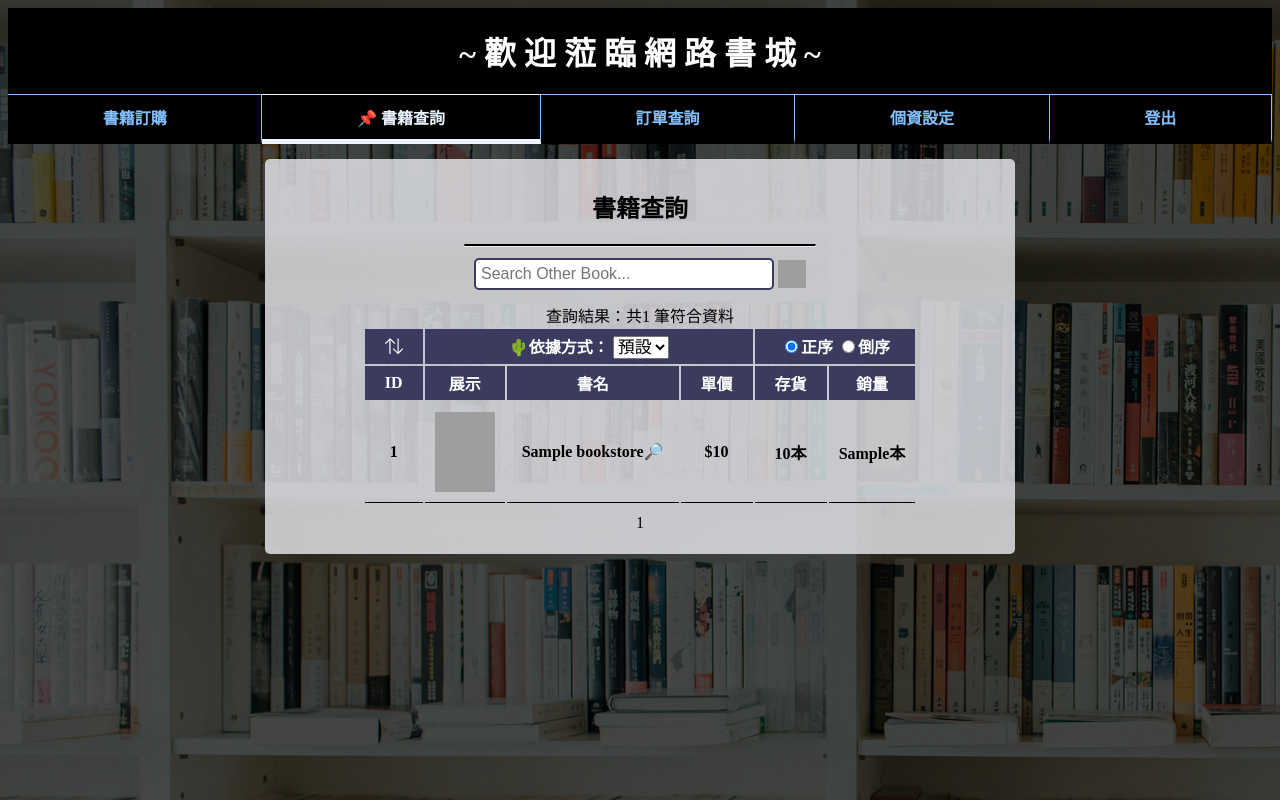
After one commit to Jin-1029-Sec/BookStore-Test, a PHP site: page /book_search.php?txt=all in a window 1280 px wide. The commit adds this page. Run offline with PHP 8.4, Linux system fonts and the light colour scheme; tables that the repository leaves empty or names only in its code hold one stand-in row (values such as "Sample post"); grey boxes are pictures that could not be loaded.

Commit message:
Add files via upload

```diff
--- a/bookstore/admin_order_data.php
+++ b/bookstore/admin_order_data.php
@@ -16,7 +16,7 @@ $date1 = "2022-12-01";
 $date2 = date('Y-m-d');
 $sort = "order_id"; #預設排序方式
 $sort2 = "asc";
-$page_row_num = 5; #每頁筆數
+$page_row_num = 10; #每頁筆數
 $now_page = 1; #目前頁數
 //if翻頁，更新頁數
 if (isset($_GET['page'])) {
@@ -144,7 +144,7 @@ $total_pages = ceil($total_row / $page_row_num); #總頁數
                 <?php if ($now_page > 1) { #不是首頁
                 ?>
                     <td><a class="btn_BlueWhite" href="admin_order_data.php?page=1<?php echo "&sort2=" . $sort2 . "&sort=" . $sort ?>">第一頁</a></td>
-                    <td><a class="btn_BlueWhite" href="aadmin_order_data.php?page=<?php echo ($now_page - 1) . "&sort2=" . $sort2 . "&sort=" . $sort ?>">上一頁</a></td>
+                    <td><a class="btn_BlueWhite" href="admin_order_data.php?page=<?php echo ($now_page - 1) . "&sort2=" . $sort2 . "&sort=" . $sort ?>">上一頁</a></td>
                 <?php } ?>
                 <?php if ($now_page < $total_pages) { #不是末頁
                 ?>
--- /dev/null
+++ b/bookstore/book_search.php
@@ -0,0 +1,183 @@
+<?php
+session_start();
+#登出
+if (isset($_GET["logout"]) && ($_GET["logout"] == "true")) {
+    unset($_SESSION["user_num"]);
+    unset($_SESSION["login_user"]);
+    unset($_SESSION["user_id"]);
+    unset($_SESSION["user_add"]);
+    unset($_SESSION["user_rank"]);
+    header("Location:index.php");
+}
+#------------------------------------------------------------
+include("condb.php");
+
+#------------------------------------------------------------
+$page_row_num = 10; #每頁筆數
+$now_page = 1; #目前頁數
+//if翻頁，更新頁數
+$sort = "book_id";
+$sort2 = "asc";
+$txt = "all";
+
+if (isset($_GET['page'])) {
+    $now_page = $_GET['page'];
+    $sort = $_GET['sort'];
+    $sort2 = $_GET['sort2'];
+    $txt = $_GET["txt"];
+}
+if (isset($_POST["action"]) && ($_POST["action"] == "go_sort")) {
+    $sort = $_POST["sort"];
+    if ($_POST["sort2"] == 1)
+        $sort2 = " asc";
+    else
+        $sort2 = " desc";
+}
+if (isset($_POST["action"]) && ($_POST["action"] == "search")) {
+    header("Location: book_search.php?txt=" . $_POST["search"]);
+}
+if ($_GET["txt"] == "all" || isset($_GET["txt"]) == FALSE)
+    $select_tb = "SELECT * FROM bookstore ORDER BY " . $sort . " " . $sort2;
+else
+    $select_tb = "SELECT * FROM bookstore WHERE book_name LIKE '%" . $_GET["txt"] . "%' ORDER BY " . $sort . " " . $sort2;
+$page_startRow = ($now_page - 1) * $page_row_num; #本頁開始筆數
+
+$select_tb_limit = $select_tb . " LIMIT " . $page_startRow . ", " . $page_row_num; #限制每頁筆數
+$result = mysqli_query($db_link, $select_tb_limit);
+$all_result = mysqli_query($db_link, $select_tb);
+$total_row = mysqli_num_rows($all_result); #總筆數
+$total_pages = ceil($total_row / $page_row_num); #總頁數
+//---------
+if ($total_row == 0)
+    echo "<script>alert('查無結果，請重新查詢');location.href='book_search.php?txt=all';</script>";
+?>
+<!----------------------5A7G0002(╯‵□′)╯︵┴─┴ -------------------------->
+<html>
+
+<head>
+    <meta http-equiv="Content-Type" content="text/html; charset=utf-8" />
+    <link rel="stylesheet" type="text/css" href="style.css">
+    <title>書城管理系統</title>
+</head>
+<!----------------------5A7G0002(╯‵□′)╯︵┴─┴ -------------------------->
+
+<body>
+    <style>
+        .tb_page {
+            font-size: 16px;
+        }
+
+        .tb_page td {
+            padding: 5px;
+            margin: 5px;
+        }
+    </style>
+    <!----------------------5A7G0002(╯‵□′)╯︵┴─┴ -------------------------->
+    <div class="admin_a">
+        <div class="menu_title">~ 歡 迎 蒞 臨 網 路 書 城 ~</div>
+        <nav class="menu">
+            <a href='bookstore.php?txt=all' class='menu_item'>書籍訂購</a>
+            <a style="color:#ECF5FF;" href="book_search.php" class="menu_item_in">📌 書籍查詢</a>
+            <a href='order_search.php' class='menu_item'>訂單查詢</a>
+            <a href="member_page.php" class="menu_item">個資設定</a>
+            <a href='?logout=true' class='menu_item'>登出</a>
+        </nav>
+        <div class="b">
+            <h2>書籍查詢</h2>
+            <hr style="border-top:2px solid black;width:350px;">
+
+            <div class="search2">
+                <table>
+                    <form action="" method="POST" name="search">
+                        <td><input type="text" name="search" placeholder="Search Other Book..." /></td>
+                        <td><input type="submit" name="btn_search" value=""></td>
+                        <input name="action" type="hidden" value="search">
+                    </form>
+                </table>
+            </div>
+            查詢結果：共<?php echo $total_row; ?> 筆符合資料
+
+            <!----------------------5A7G0002(╯‵□′)╯︵┴─┴ -------------------------->
+            <div class="tb_show">
+                <table>
+                    <form action="" method="post" name="formsort" id="formsort">
+                        <tr>
+                            <th class="sort">
+                                <input name="action" type="hidden" value="go_sort">
+                                <input type="submit" name="button" value="">
+                            </th>
+                            <th colspan="3">🌵依據方式：
+                                <select name="sort">
+                                    <option value="book_id" selected>預設</option>
+                                    <option value="book_price">單價</option>
+                                    <option value="book_stock">存貨</option>
+                                    <option value="book_sales">銷量</option>
+                                </select>
+                            </th>
+                            <th colspan="2">
+                                <input type="radio" name="sort2" value=1 checked>正序
+                                <input type="radio" name="sort2" value=2>倒序
+                            </th>
+                        </tr>
+                    </form>
+                    <tr>
+                        <th>ID</th>
+                        <th>展示</th>
+                        <th>書名</th>
+                        <th>單價</th>
+                        <th>存貨</th>
+                        <th>銷量</th>
+                    </tr>
+                    <?php
+                    while ($order_call = $result->fetch_assoc()) {
+                        if (file_exists("book_img/" . $order_call["book_id"] . ".jpg"))
+                            $img = "book_img/" . $order_call["book_id"] . ".jpg";
+                        else
+                            $img = "book_img/error.gif";
+                        if ($order_call["book_stock"] > 0) {
+                            echo "<tr>";
+                            echo "<td>" . $order_call["book_id"] . "</td>";
+                            echo "<td><img class='book_img_s' src=" . $img . "></td>";
+                            echo "<td><a class='btn_2line'  href='book_show.php?id=" . $order_call["book_id"] . "'>" . $order_call["book_name"] . "🔎</td>";
+                            echo "<td>$" . $order_call["book_price"] . "</td>";
+                            echo "<td>" . $order_call["book_stock"] . "本</td>";
+                            echo "<td>" . $order_call["book_sales"] . "本</td>";
+                            echo "</tr>";
+                        }
+                    }
+                    ?>
+                </table>
+            </div>
+            <!----------------------5A7G0002(╯‵□′)╯︵┴─┴ -------------------------->
+            <table class="tb_page">
+                <tr>
+                    <?php if ($now_page > 1) { #不是首頁
+                    ?>
+                        <td><a class="btn_BlueWhite" href="book_search.php?page=1<?php echo "&txt=" . $txt . "&sort2=" . $sort2 . "&sort=" . $sort ?>">第一頁</a></td>
+                        <td><a class="btn_BlueWhite" href="book_search.php.php?<?php echo "txt=" . $txt . "&page=" . ($now_page - 1) . "&sort2=" . $sort2 . "&sort=" . $sort ?>">上一頁</a></td>
+                    <?php } ?>
+                    <?php if ($now_page < $total_pages) { #不是末頁
+                    ?>
+                        <td><a class="btn_BlueWhite" href="book_search.php?<?php echo "txt=" . $txt . "&page=" . ($now_page + 1) . "&sort2=" . $sort2 . "&sort=" . $sort ?>">下一頁</a></td>
+                        <td><a class="btn_BlueWhite" href="book_search.php?<?php echo "txt=" . $txt . "&page=" . $total_pages . "&sort2=" . $sort2 . "&sort=" . $sort ?>">最後頁</a></td>
+                    <?php } ?>
+                </tr>
+                <!----------------------5A7G0002(╯‵□′)╯︵┴─┴ -------------------------->
+                <tr>
+                    <td colspan="4">
+                        <?php
+                        for ($i = 1; $i <= $total_pages; $i++) {
+                            if ($i == $now_page)
+                                echo $i . " ";
+                            else
+                                echo "<a href=\"book_search.php?txt=$txt&page=$i&sort2=$sort2&sort=$sort\">$i</a> ";
+                        }
+                        ?>
+                    </td>
+                </tr>
+            </table>
+
+        </div>
+</body>
+
+</html>
--- a/bookstore/buycar.php
+++ b/bookstore/buycar.php
@@ -61,9 +61,10 @@ $sel_items=mysqli_query($db_link, $sel_items);
     <div class="a">
     <div class="menu_title">~ 歡 迎 蒞 臨 網 路 書 城 ~</div>
         <nav class="menu">
-			<a style="color:#ECF5FF;" href="bookstore.php" class="menu_item_in">📌 書籍訂購</a>
+			<a style="color:#ECF5FF;" href='bookstore.php?txt=all' class="menu_item_in">📌 書籍訂購</a>
+            <a href="book_search.php?txt=all" class='menu_item'>書籍查詢</a>
 			<a href='order_search.php' class='menu_item'>訂單查詢</a>
-            <a href="member_page.php" class="menu_item">個人資訊設定</a>
+            <a href="member_page.php" class="menu_item">個資設定</a>
 			<a href='?logout=true' class='menu_item'>登出</a>
 		</nav>
         <div class="admin_b">
--- a/bookstore/index.php
+++ b/bookstore/index.php
@@ -22,7 +22,7 @@ if(isset($_POST["action"]) && ($_POST["action"] == "login")){
             $_SESSION["user_add"] = $user['member_add'];
 		    $_SESSION["user_rank"]=$user['member_rank'];
 		    if($_SESSION["user_rank"]!=0)
-			    header("Location: bookstore.php");
+			    header("Location: bookstore.php?txt=all");
             else
 			    header("Location: admin_book_data.php");
         }
--- a/bookstore/style.css
+++ b/bookstore/style.css
@@ -6,8 +6,10 @@ body {
   /*遮罩*/
 }
 
-
-h3,.a,.b,.admin_a {
+h3,
+.a,
+.b,
+.admin_a {
   text-align: center;
 }
 
@@ -17,6 +19,7 @@ h1 {
   width: auto;
   color: #fff;
 }
+
 table {
   margin: auto;
   /*table置中*/
@@ -33,14 +36,16 @@ table {
 }
 
 .admin_b {
-  width: 400px;
+  width: 500px;
   margin: 0 auto;
   background-color: rgba(235, 235, 240, 0.8);
   border-radius: 5px;
   padding: 10px 0px 15px;
 }
+
+
 /*---------------------------------------------------------*/
-.menu_title{
+.menu_title {
   font-size: 32px;
   color: #fff;
   text-align: center;
@@ -48,11 +53,12 @@ table {
   padding: 20px;
   font-weight: bold;
 }
+
 .menu {
   display: flex;
   align-items: center;
   background: #000;
-  margin-bottom:15px ;
+  margin-bottom: 15px;
 }
 
 .menu_item {
@@ -66,7 +72,7 @@ table {
 
 .menu_item:hover {
   border-bottom: 5px solid #84C1FF;
-  background: rgba(255,255,255,0.1);
+  background: rgba(255, 255, 255, 0.1);
 }
 
 .menu a {
@@ -74,10 +80,12 @@ table {
   color: #84C1FF;
   font-weight: bold;
 }
-.welcome{
+
+.welcome {
   color: #14477a;
   font-weight: bold;
 }
+
 /**/
 .menu_item_in {
   flex-grow: 1;
@@ -86,6 +94,18 @@ table {
   border-right: 1px solid #84C1FF;
   border-bottom: 5px solid #ECF5FF;
   transition: 0.3s;
+}
+
+/*---------------------------------------------------------*/
+.book_img {
+  /*3:4*/
+  width: 210px;
+  height: 280px;
+}
+.book_img_s {
+  /*3:4*/
+  width: 60px;
+  height: 80px;
 }
 /*---------------------------------------------------------*/
 .btn_WhiteBlue {
@@ -118,7 +138,8 @@ table {
 }
 
 .btn_BlueWhite {
-  text-decoration:none;/*去底線*/
+  text-decoration: none;
+  /*去底線*/
   padding: 5px;
   color: #fff;
   background: #3b3b5f;
@@ -132,7 +153,7 @@ table {
 }
 
 .btn_2line {
-  text-decoration:none;
+  text-decoration: none;
   padding: 5px;
   color: #000;
 }
@@ -149,34 +170,111 @@ table {
   background: #3b3b5f;
   color: #fff;
 }
+
 .tb_show td {
   border-bottom: 1px solid #000;
   font-size: 16px;
   font-weight: bold;
   padding: 10px;
 }
+
 .tb_show tr:hover {
   background-color: #f5f5f5;
 }
+
 /*-------------------------------------------*/
-select{
-  font-size: 16px;
+.book_summary {
+  width: 700px;
+  margin: 0 auto;
+  background-color: rgba(235, 235, 240, 0.8);
+  border-radius: 5px;
+  padding: 20px;
+  margin-top: 15px;
+}
+.book_summary th {
+  padding: 8px;
+  font-size: 17px;
+  letter-spacing : 10px ;
+  background: #3b3b5f;
+  color: #fff;
+}
+.book_summary td {
+  padding: 5px;
+  text-align: left;
+  font-size: 15px;
+}
+.book_summary input[type="text"]{
+  width: 100%;
+}
+
+/*--------------------------------------------*/
+select {
+  font-size: 17px;
   width: auto;
 }
+
 /*--------------------------------------------*/
+.search{
+  margin: 0 auto;
+  width: 500px;
+  padding-bottom: 10px;
+}
+.search table{
+  border: none;
+}
+.search input[type="text"]{
+  width: 300px;
+  font-size: 16px;
+  border-radius:5px;
+  border:3.5px solid #84C1FF;
+  padding: 5px;
+  background-color: rgba(f, f, f, 0.8);
+}
+.search input[type="submit"]{
+  width: 28px;
+  height: 28px;
+  background: url(image/search.png);
+  background-size: 100%;
+  border: none;
+  cursor: pointer;
+}
+/**/
+.search2{
+  margin: 0 auto;
+  width: 500px;
+  padding-bottom: 10px;
+}
+.search2 table{
+  border: none;
+}
+.search2 input[type="text"]{
+  width: 300px;
+  font-size: 16px;
+  border-radius:5px;
+  border:2.5px solid #3b3b5f;
+  padding: 5px;
+  background-color: rgba(f, f, f, 0.8);
+}
+.search2 input[type="submit"]{
+  width: 28px;
+  height: 28px;
+  background: url(image/search2.png);
+  background-size: 100%;
+  border: none;
+  cursor: pointer;
+}
+/*----------------------------------------------------*/
 .sort input[type="submit"] {
   width: 18px;
   height: 18px;
   background: url(image/sort_icon.png);
   background-size: 100%;
   background-position: center;
-  background-repeat: no-repeat ;
+  background-repeat: no-repeat;
   border: none;
-}
-.sort input:hover{
   cursor: pointer;
 }
-.sort:hover{
+.sort:hover {
   background: rgba(0, 0, 0, 0.5);
 }
 /**/
@@ -186,24 +284,28 @@ select{
   background: url(image/sort_icon.png);
   background-size: 40%;
   background-position: center;
-  background-repeat: no-repeat ;
+  background-repeat: no-repeat;
   border: none;
 }
-.sort2 input:hover{
+
+.sort2 input:hover {
   cursor: pointer;
 }
-.sort2:hover{
+
+.sort2:hover {
   background: rgba(0, 0, 0, 0.5);
 }
+
 /**/
-.btn_go_back{
+.btn_go_back {
   width: 23px;
   height: 23px;
   background: url(image/before_page2.png);
   background-size: 100%;
   border: none;
 }
-.btn_go_back:hover{
+
+.btn_go_back:hover {
   background: url(image/before_page1.png);
   background-size: 100%;
   cursor: pointer;
```
Also changed, not shown: bookstore/admin_book_del.php (+50 -11 lines), bookstore/admin_book_update.php (+48 -6 lines), bookstore/book_show.php (added, +125 -0 lines), bookstore/bookstore.php (+43 -15 lines), bookstore/member_page.php (+4 -3 lines), bookstore/order_items.php (+14 -12 lines), bookstore/order_search.php (+4 -14 lines), bookstore/test.php (added, +14 -0 lines).
